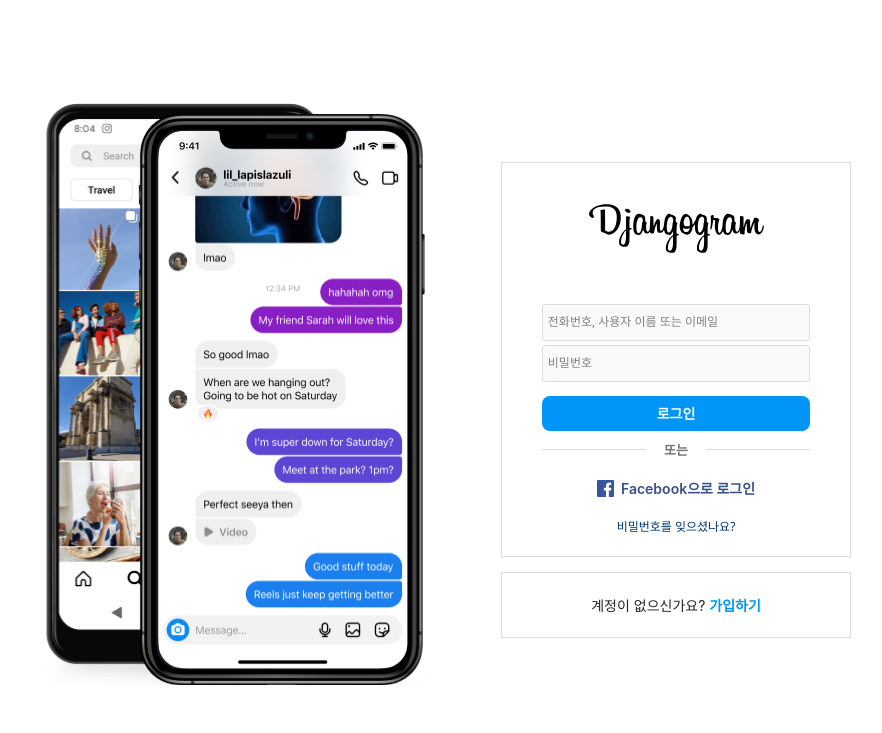
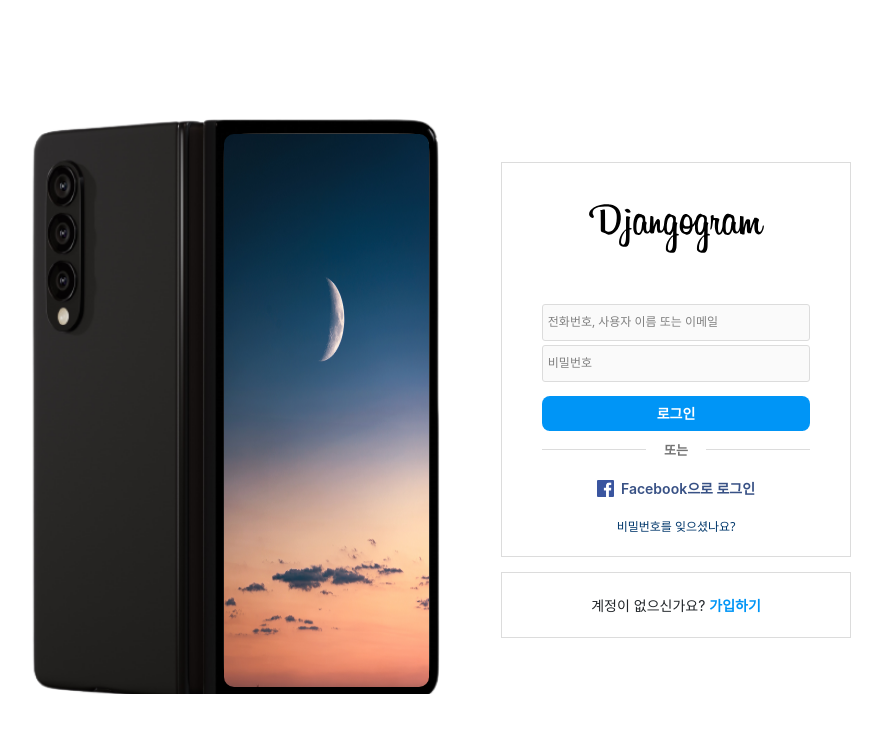
Before and after one commit to highspeeder/djangogram, a Django app: page / in a window 1280 px wide. Shown: the top 733 px of the page, without its empty margins (214-1096 px from the left). Run offline with Django 4.2, Linux system fonts and the light colour scheme.

Commit message:
홈페이지 사진 변경

```diff
--- a/static/css/join_base.css
+++ b/static/css/join_base.css
@@ -2,20 +2,21 @@
     margin: 0;
     padding: 0;
     background-size: 468.32px 634.15px;
-    height: 581.15px;
+    height: 600.15px;
     margin-bottom: 12px;
     background-image: url("/static/image/home-phones.png");
-    background-position: -46px 0;
     align-self: center;
-    flex-basis: 380.32px;
+    flex-basis: 500.32px;
     margin-right: 32px;
 }
 .slideshow-image{
-    border-radius:3%;
-    width: 250px;
-    height: 538.84px;
+    border-radius:10px;
+    width: 205px;
+    height: 553px;
     position: absolute;
     display: none;
+    top: 13px;
+    left: 110px;
 }
 .mySlides {
     padding-left: 0;
```
Also changed, not shown: static/image/home-phones.png, static/image/screenshot2.png, static/image/screenshot3.png, 2 other files.
